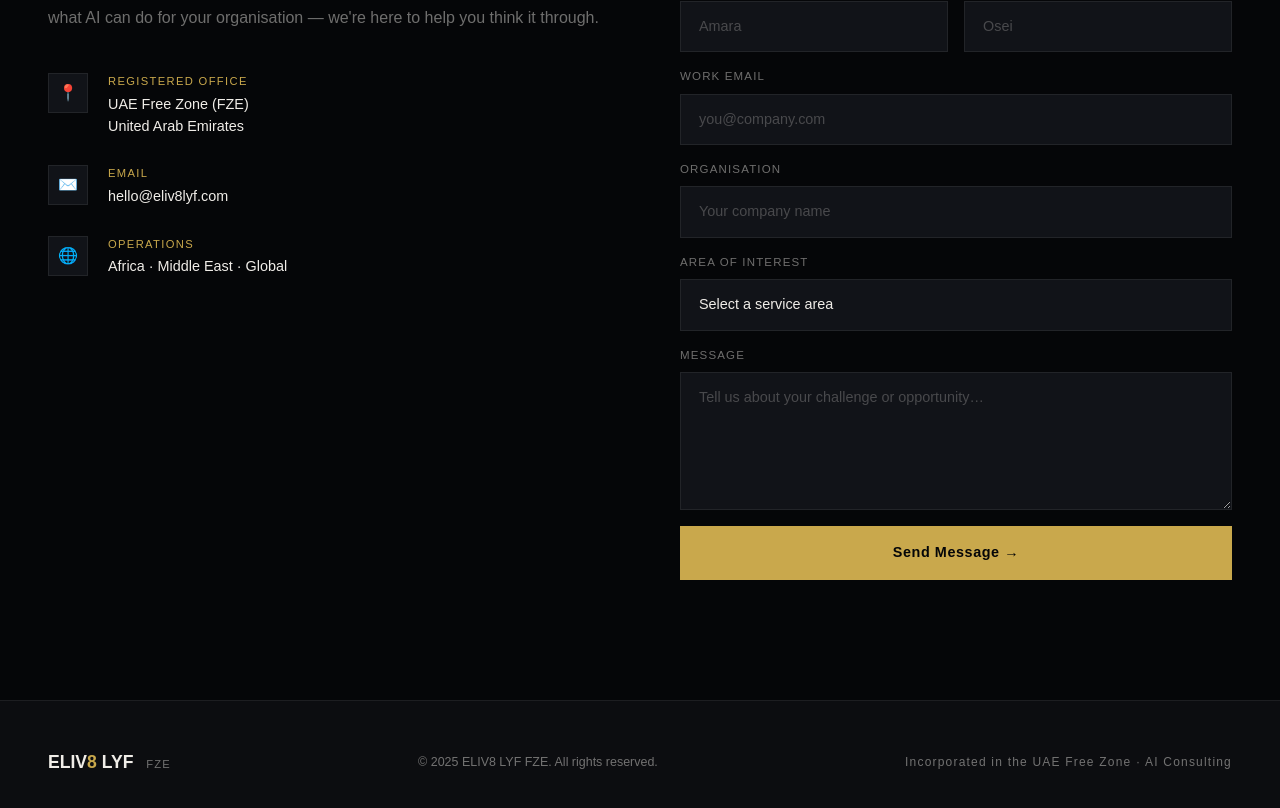
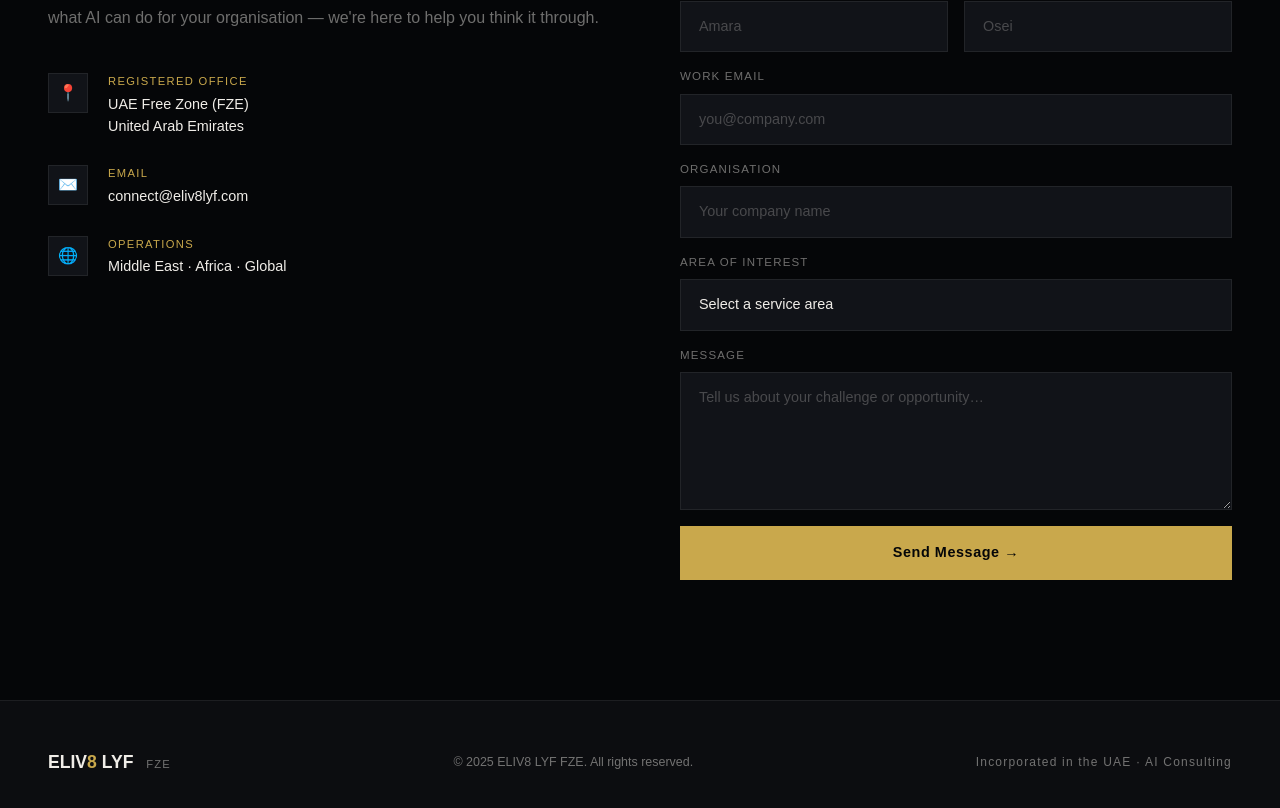
Before and after one commit to eliv8lyf/website, a Next.js app: page /contact in a window 1280 px wide. Shown: the part 388-1196 px from the top of the page. Built offline with nearby package versions, Linux system fonts and the light colour scheme.

Commit message:
Update contact email, operations region order, and footer copy
https://claude.ai/code/session_018ottW3J9z2QzFjWfRcdu7j

```diff
--- a/src/app/contact/page.tsx
+++ b/src/app/contact/page.tsx
@@ -27,8 +27,8 @@ export default function ContactPage() {
             </p>
             {[
               { icon: '📍', label: 'Registered Office', value: 'UAE Free Zone (FZE)\nUnited Arab Emirates' },
-              { icon: '✉️', label: 'Email', value: 'hello@eliv8lyf.com' },
-              { icon: '🌐', label: 'Operations', value: 'Africa · Middle East · Global' },
+              { icon: '✉️', label: 'Email', value: 'connect@eliv8lyf.com' },
+              { icon: '🌐', label: 'Operations', value: 'Middle East · Africa · Global' },
             ].map(item => (
               <div key={item.label} className="flex gap-5 items-start mb-7">
                 <div className="w-10 h-10 flex-shrink-0 border border-white/[0.07] flex items-center justify-center text-[1rem] bg-panel">{item.icon}</div>
--- a/src/components/Footer.tsx
+++ b/src/components/Footer.tsx
@@ -9,7 +9,7 @@ export default function Footer() {
       </div>
       <div className="text-muted text-[0.78rem]">© 2025 ELIV8 LYF FZE. All rights reserved.</div>
       <div className="text-muted text-[0.75rem] tracking-widest">
-        Incorporated in the UAE Free Zone · AI Consulting
+        Incorporated in the UAE · AI Consulting
       </div>
     </footer>
   )
```
